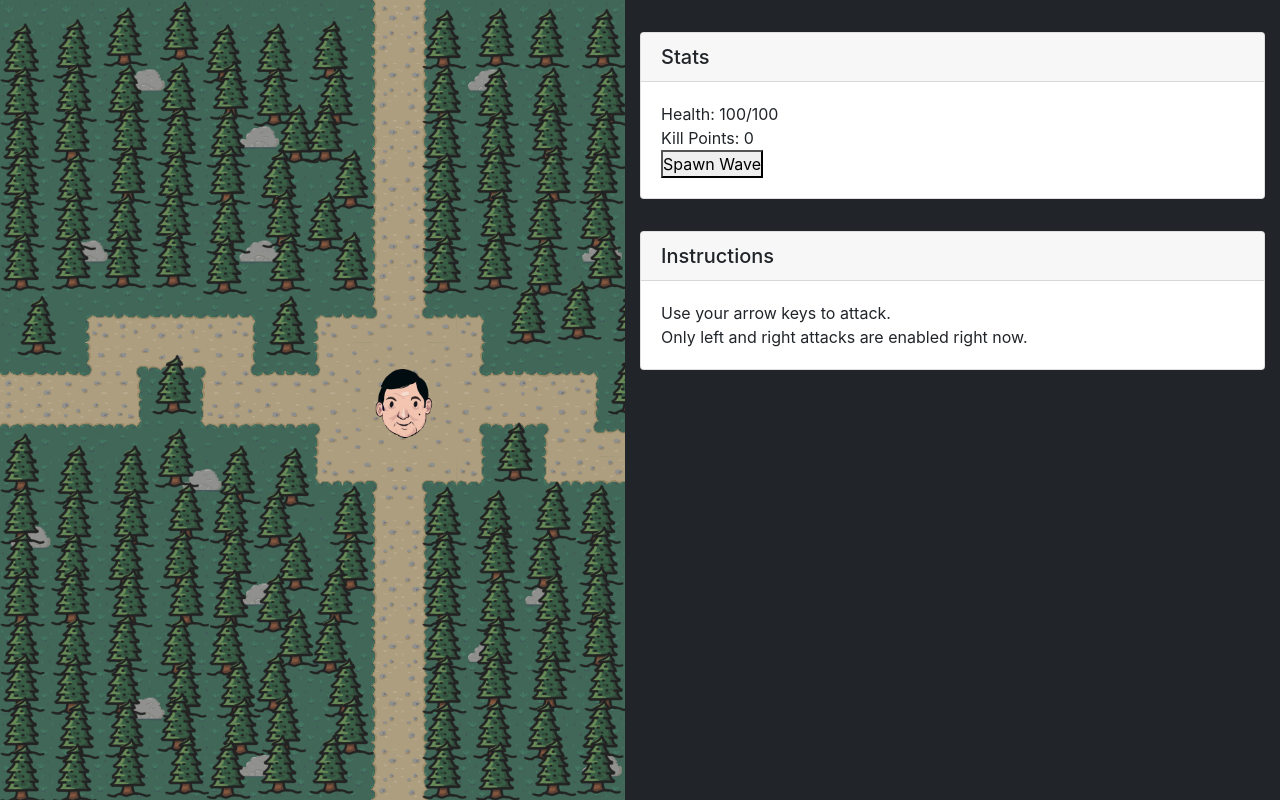
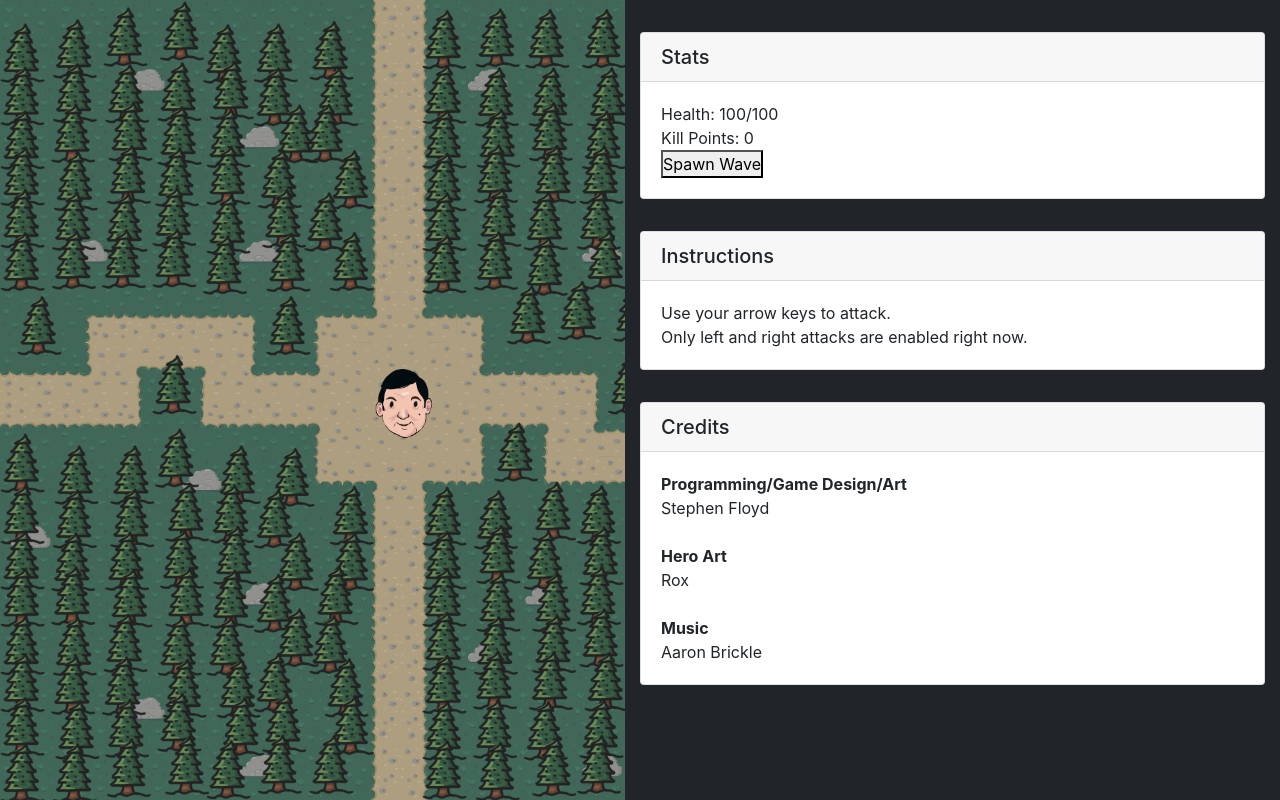
Before and after one commit to Zitzabis/HeresyDefenders, a PHP site: page / in a window 1280 px wide. Run offline with PHP 8.4, Linux system fonts and the light colour scheme.

Commit message:
Adds credits section.

```diff
--- a/pages/game.php
+++ b/pages/game.php
@@ -35,6 +35,24 @@
                     <p class="card-text">Use your arrow keys to attack.<br>Only left and right attacks are enabled right now.</p>
                 </div>
             </div>
+            <div class="card">
+                <h5 class="card-header">Credits</h5>
+                <div class="card-body">
+                    <p class="card-text">
+                        <b>Programming/Game Design/Art</b>
+                        <br>
+                        Stephen Floyd
+                        <br><br>
+                        <b>Hero Art</b>
+                        <br>
+                            Rox
+                        <br><br>
+                        <b>Music</b>
+                        <br>
+                        Aaron Brickle
+                    </p>
+                </div>
+            </div>
         </div>
     </div>
 </div>
```
